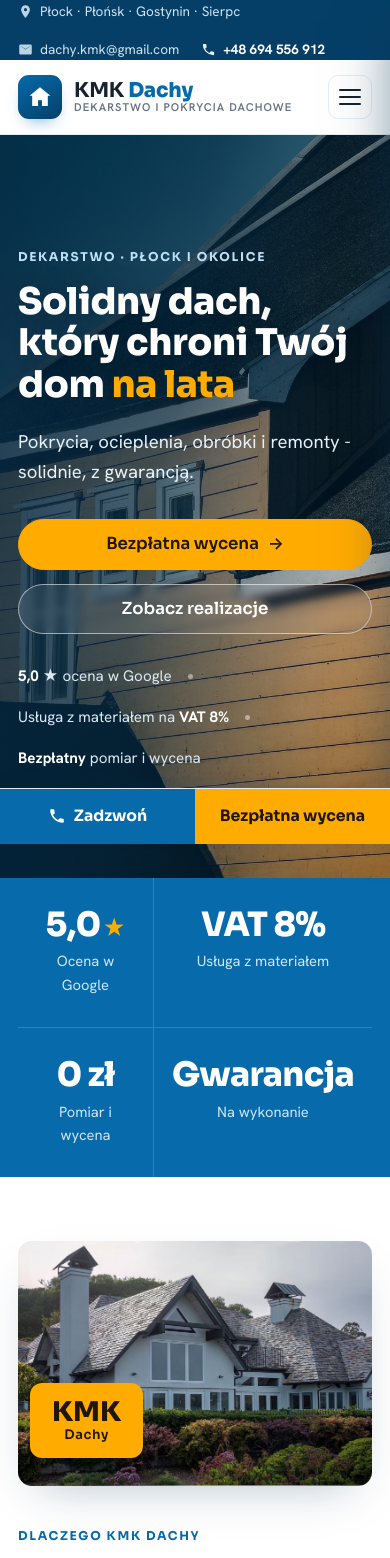
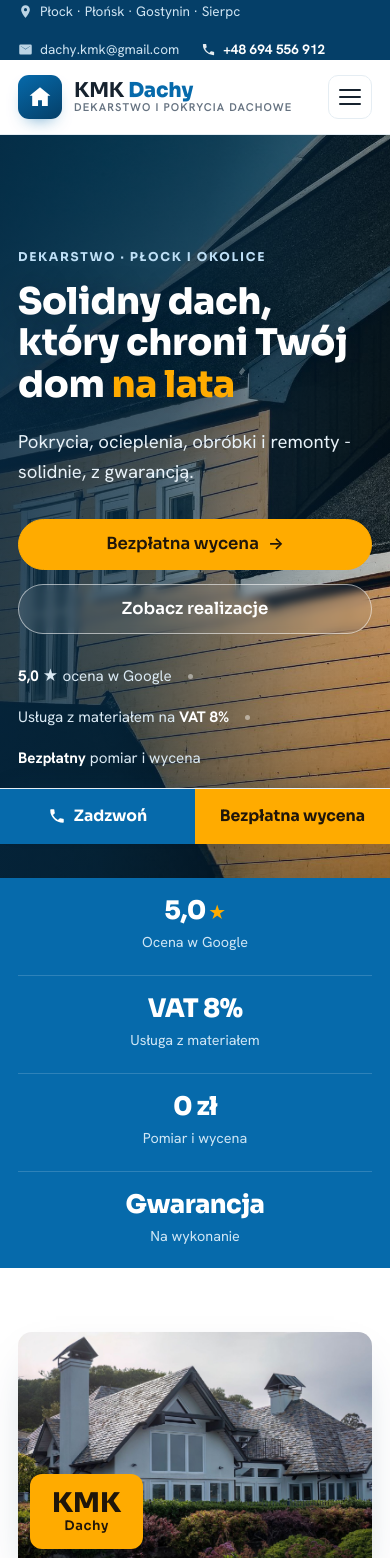
Before and after one commit to kris20032/kmk-dachy, a plain HTML site: page index.html in a window 390 px wide. Shown: the top 1558 px of the page. Drawn offline with Linux system fonts and the light colour scheme; no server answers.

Commit message:
QA fixes (mobile): naprawa przelewu strony + 5 usterek z kontroli agentow
- KRYTYCZNE: menu mobilne (position:fixed translateX(100%)) wysuwalo sie
  poza ekran i rozpychalo cala strone (doc ~710px) -> ucinane teksty i
  przesuniete sekcje. Fix: panel display:none gdy zamkniety (JS przelacza
  .open), zero wysuwania poza viewport. overflow-x:clip na html jako bufor.
- nav-toggle z-index:65 -> przycisk X (zamknij) klikalny nad panelem
- sticky-call ukryty gdy menu otwarte (body.menu-open) -> nie zaslania CTA
- statystyki na mobile 1-kolumnowe + mniejszy font -> mieszcza sie na 360px
- mapa na mobile aspect-ratio 16/9 -> pokazuje calosc zamiast przyblizenia
- hero: przyciski w kolumnie na mobile (bez ucinania)
- o-nas meta description: usuniete nazwisko wlasciciela (spojnosc/prywatnosc)

Co-Authored-By: Claude Opus 4.8 (1M context) <noreply@anthropic.com>

```diff
--- a/assets/main.js
+++ b/assets/main.js
@@ -7,8 +7,8 @@
   var backdrop = document.createElement('div');
   backdrop.className = 'nav-backdrop';
   document.body.appendChild(backdrop);
-  function closeMenu(){ links.classList.remove('open'); toggle.classList.remove('open'); toggle.setAttribute('aria-expanded','false'); backdrop.classList.remove('show'); }
-  function openMenu(){ links.classList.add('open'); toggle.classList.add('open'); toggle.setAttribute('aria-expanded','true'); backdrop.classList.add('show'); }
+  function closeMenu(){ links.classList.remove('open'); toggle.classList.remove('open'); toggle.setAttribute('aria-expanded','false'); backdrop.classList.remove('show'); document.body.classList.remove('menu-open'); }
+  function openMenu(){ links.classList.add('open'); toggle.classList.add('open'); toggle.setAttribute('aria-expanded','true'); backdrop.classList.add('show'); document.body.classList.add('menu-open'); }
   if (toggle) toggle.addEventListener('click', function(){ links.classList.contains('open') ? closeMenu() : openMenu(); });
   backdrop.addEventListener('click', closeMenu);
   if (links) links.querySelectorAll('a').forEach(function(a){ a.addEventListener('click', closeMenu); });
--- a/assets/styles.css
+++ b/assets/styles.css
@@ -22,7 +22,7 @@
   --fh:"Sora",system-ui,-apple-system,Segoe UI,Roboto,Arial,sans-serif;
 }
 *{box-sizing:border-box;margin:0;padding:0}
-html{scroll-behavior:smooth;scroll-padding-top:96px}
+html{scroll-behavior:smooth;scroll-padding-top:96px;overflow-x:clip}
 body{font-family:var(--ff);color:var(--ink);background:var(--bg);line-height:1.62;font-size:17px;-webkit-font-smoothing:antialiased;overflow-x:hidden}
 img{max-width:100%;display:block}
 a{color:inherit;text-decoration:none}
@@ -81,7 +81,7 @@ section{position:relative}
 .nav-links>a:not(.btn):hover{color:var(--blue)}
 .nav-links>a:not(.btn):hover::after{width:100%}
 .nav-cta{margin-left:6px}
-.nav-toggle{display:none;flex-direction:column;gap:5px;width:44px;height:44px;border:1px solid var(--line);border-radius:10px;background:#fff;cursor:pointer;align-items:center;justify-content:center}
+.nav-toggle{display:none;flex-direction:column;gap:5px;width:44px;height:44px;border:1px solid var(--line);border-radius:10px;background:#fff;cursor:pointer;align-items:center;justify-content:center;position:relative;z-index:65}
 .nav-toggle span{width:22px;height:2px;background:var(--ink);border-radius:2px;transition:.25s}
 .nav-toggle.open span:nth-child(1){transform:translateY(7px) rotate(45deg)}
 .nav-toggle.open span:nth-child(2){opacity:0}
@@ -134,7 +134,7 @@ section{position:relative}
 .stats-grid{display:grid;grid-template-columns:repeat(4,1fr)}
 .stat{padding:30px 18px;text-align:center;border-right:1px solid rgba(255,255,255,.16)}
 .stat:last-child{border-right:none}
-.stat-num{display:block;font-family:var(--fh);font-weight:800;font-size:2.1rem;line-height:1;letter-spacing:-.02em}
+.stat-num{display:block;font-family:var(--fh);font-weight:800;font-size:clamp(1.45rem,5.2vw,2.1rem);line-height:1;letter-spacing:-.02em}
 .stat-star{color:var(--amber);font-size:1.4rem;margin-left:2px}
 .stat-lab{display:block;margin-top:8px;font-size:.92rem;color:#cfe6f5}
 
@@ -271,6 +271,7 @@ a.ci-row:hover{border-color:var(--blue);background:var(--bg-blue)}
 .sticky-call a{flex:1;display:flex;align-items:center;justify-content:center;gap:8px;padding:15px 10px;font-family:var(--fh);font-weight:700;font-size:.98rem}
 .sc-call{background:var(--blue);color:#fff;fill:#fff}
 .sc-quote{background:var(--amber);color:#20160a}
+body.menu-open .sticky-call{display:none}
 
 /* ===== Lightbox ===== */
 .lightbox{position:fixed;inset:0;z-index:120;background:rgba(6,20,34,.92);display:none;align-items:center;justify-content:center;padding:40px}
@@ -303,14 +304,14 @@ a.ci-row:hover{border-color:var(--blue);background:var(--bg-blue)}
 }
 @media (max-width:860px){
   .nav-toggle{display:flex}
-  .nav-links{position:fixed;inset:0 0 0 auto;width:min(320px,84vw);flex-direction:column;align-items:stretch;gap:6px;background:#fff;padding:92px 22px 30px;box-shadow:-20px 0 50px -20px rgba(11,53,84,.5);transform:translateX(100%);transition:transform .28s ease;z-index:55;overflow-y:auto}
-  .nav-links.open{transform:none}
+  .nav-links{position:fixed;inset:0 0 0 auto;width:min(320px,84vw);flex-direction:column;align-items:stretch;gap:6px;background:#fff;padding:92px 22px 30px;box-shadow:-20px 0 50px -20px rgba(11,53,84,.5);z-index:55;overflow-y:auto;display:none;opacity:0;transition:opacity .2s ease}
+  .nav-links.open{display:flex;opacity:1}
   .nav-links>a:not(.btn){padding:13px 6px;border-bottom:1px solid var(--line);font-size:1.05rem}
   .nav-links>a:not(.btn)::after{display:none}
   .nav-cta{margin-top:12px;justify-content:center}
   .nav-backdrop{position:fixed;inset:0;background:rgba(6,20,34,.4);z-index:54;opacity:0;pointer-events:none;transition:.25s}
   .nav-backdrop.show{opacity:1;pointer-events:auto}
-  .stats-grid{grid-template-columns:1fr 1fr}
+  .stats-grid{grid-template-columns:repeat(2,minmax(0,1fr))}
   .stat:nth-child(2){border-right:none}
   .stat:nth-child(1),.stat:nth-child(2){border-bottom:1px solid rgba(255,255,255,.16)}
   .sticky-call{display:flex}
@@ -327,7 +328,14 @@ a.ci-row:hover{border-color:var(--blue);background:var(--bg-blue)}
   .gallery{grid-template-columns:1fr 1fr;gap:10px}
   .tile:first-child{grid-column:span 2;grid-row:auto;aspect-ratio:16/10}
   .hero-inner{padding:64px 18px}
-  .hero-actions .btn{flex:1}
+  .hero-actions{flex-direction:column}
+  .map{height:auto;aspect-ratio:16/9}
+  .stats-grid{grid-template-columns:1fr}
+  .stat{padding:20px 10px;border-right:none;border-bottom:1px solid rgba(255,255,255,.16)}
+  .stat:last-child{border-bottom:none}
+  .stat-num{font-size:1.6rem}
+  .stat-star{font-size:1.1rem}
+  .stat-lab{font-size:.9rem}
   .foot-grid{grid-template-columns:1fr;gap:26px}
   .foot-bot{flex-direction:column;text-align:center;gap:8px}
   .promise-badge{left:12px}
```
Also changed, not shown: o-nas.html (+1 -1 lines).
